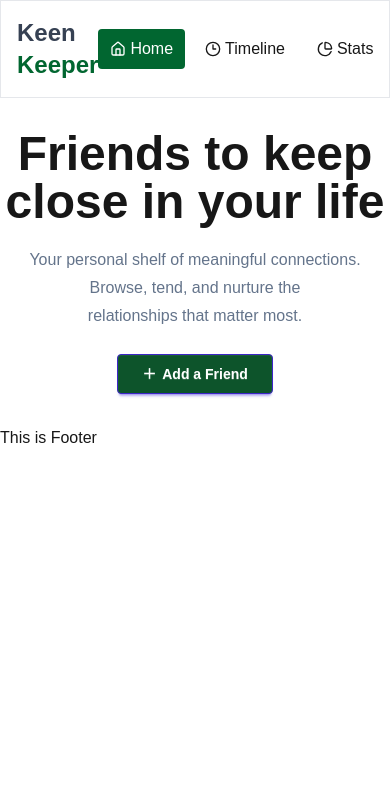
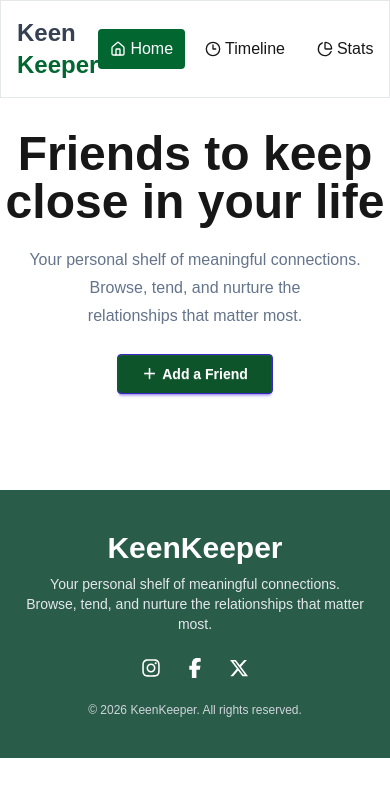
Before and after one commit to arafatgw5-cpu/Assignment-7-BA13, a Next.js app: page / in a window 390 px wide. Shown: the top 796 px of the page. Built offline with nearby package versions, Linux system fonts and the light colour scheme.

Commit message:
completed KeenKeeper project with responsive UI, friend tracking, timeline, stats dashboard, and bug fixes

```diff
--- a/package.json
+++ b/package.json
@@ -15,6 +15,7 @@
     "react-dom": "19.2.4",
     "react-hot-toast": "^2.6.0",
     "react-icons": "^5.6.0",
+    "react-toastify": "^11.0.5",
     "recharts": "^3.8.1"
   },
   "devDependencies": {
--- a/src/app/components/Footer.jsx
+++ b/src/app/components/Footer.jsx
@@ -1,11 +1,41 @@
-import React from 'react';
+import { FaInstagram, FaFacebookF, FaXTwitter } from "react-icons/fa6";
 
 const Footer = () => {
-    return (
-        <div>
-         <h1>This is Footer</h1>
+  return (
+    <footer className="bg-[#295c49] text-white py-10 mt-16">
+      <div className="max-w-6xl mx-auto px-6 text-center">
+
+        {/* Title */}
+        <h1 className="text-3xl font-bold mb-2">
+          KeenKeeper
+        </h1>
+
+        {/* Subtitle */}
+        <p className="text-gray-200 text-sm mb-6">
+        Your personal shelf of meaningful connections. Browse, tend, and nurture the relationships that matter most.
+        </p>
+
+        {/* Social Links */}
+        <div className="flex justify-center gap-6 mb-6">
+          <a href="#" className="text-xl hover:text-gray-300">
+            <FaInstagram />
+          </a>
+          <a href="#" className="text-xl hover:text-gray-300">
+            <FaFacebookF />
+          </a>
+          <a href="#" className="text-xl hover:text-gray-300">
+            <FaXTwitter />
+          </a>
         </div>
-    );
+
+        {/* Bottom */}
+        <p className="text-xs text-gray-300">
+          © 2026 KeenKeeper. All rights reserved.
+        </p>
+
+      </div>
+    </footer>
+  );
 };
 
 export default Footer;
--- a/src/app/friends/[id]/FriendsDetailsClients.jsx
+++ b/src/app/friends/[id]/FriendsDetailsClients.jsx
@@ -1,7 +1,12 @@
 "use client";
 
 import { useEffect, useState } from "react";
-import toast from "react-hot-toast";
+import {
+  ToastContainer,
+  toast,
+} from "react-toastify";
+import "react-toastify/dist/ReactToastify.css";
+
 import {
   BellRing,
   Archive,
@@ -25,11 +30,15 @@ const statusText = {
   "on-track": "On Track",
 };
 
-const cardStyle = "rounded-2xl border border-gray-200 bg-white p-6 shadow-sm";
+const cardStyle =
+  "rounded-2xl border border-gray-200 bg-white p-6 shadow-sm";
+
 const actionBtn =
   "flex w-full items-center justify-center gap-2 rounded-xl border border-gray-200 bg-white py-3 text-gray-700 hover:bg-gray-50";
+
 const quickBtn =
   "flex flex-col items-center gap-3 rounded-xl border border-gray-200 bg-white py-8 hover:bg-gray-50";
+
 const smallBtn =
   "flex items-center gap-2 rounded-lg border border-gray-200 bg-white px-4 py-2 text-gray-700 hover:bg-gray-50";
 
@@ -37,10 +46,13 @@ export default function FriendDetailsClient({ friend }) {
   const [timeline, setTimeline] = useState([]);
 
   useEffect(() => {
-    const savedTimeline = JSON.parse(localStorage.getItem("timeline")) || [];
+    const savedTimeline =
+      JSON.parse(localStorage.getItem("timeline")) || [];
+
     const myTimeline = savedTimeline.filter(
-      (item) => item.friendId === friend.id,
+      (item) => item.friendId === friend.id
     );
+
     setTimeline(myTimeline);
   }, [friend.id]);
 
@@ -58,19 +70,36 @@ export default function FriendDetailsClient({ friend }) {
       }),
     };
 
-    const savedTimeline = JSON.parse(localStorage.getItem("timeline")) || [];
+    const savedTimeline =
+      JSON.parse(localStorage.getItem("timeline")) || [];
+
     const updatedTimeline = [newItem, ...savedTimeline];
 
-    localStorage.setItem("timeline", JSON.stringify(updatedTimeline));
-    setTimeline(updatedTimeline.filter((item) => item.friendId === friend.id));
+    localStorage.setItem(
+      "timeline",
+      JSON.stringify(updatedTimeline)
+    );
 
-    toast.success(`${type} added`);
+    setTimeline(
+      updatedTimeline.filter(
+        (item) => item.friendId === friend.id
+      )
+    );
+
+    toast.success(`${type} added 🎉`);
   };
 
   return (
     <div className="mx-auto max-w-7xl px-4 py-10">
+      {/* Toast */}
+      <ToastContainer
+        position="top-right"
+        autoClose={2000}
+        theme="light"
+      />
+
       <div className="grid grid-cols-1 gap-6 lg:grid-cols-3">
-        {/* Left Side */}
+        {/* Left */}
         <div className="space-y-4">
           <div className={`${cardStyle} text-center`}>
             <img
@@ -92,9 +121,9 @@ export default function FriendDetailsClient({ friend }) {
             </span>
 
             <div className="mt-4 flex flex-wrap justify-center gap-2">
-              {friend.tags?.map((tag, index) => (
+              {friend.tags?.map((tag, i) => (
                 <span
-                  key={index}
+                  key={i}
                   className="rounded-full border border-gray-200 px-3 py-1 text-xs text-green-700"
                 >
                   {tag}
@@ -102,8 +131,13 @@ export default function FriendDetailsClient({ friend }) {
               ))}
             </div>
 
-            <p className="mt-4 text-sm italic text-gray-500">{friend.bio}</p>
-            <p className="mt-2 text-sm text-gray-500">{friend.email}</p>
+            <p className="mt-4 text-sm italic text-gray-500">
+              {friend.bio}
+            </p>
+
+            <p className="mt-2 text-sm text-gray-500">
+              {friend.email}
+            </p>
           </div>
 
           <button className={actionBtn}>
@@ -122,43 +156,57 @@ export default function FriendDetailsClient({ friend }) {
           </button>
         </div>
 
-        {/* Right Side */}
+        {/* Right */}
         <div className="space-y-6 lg:col-span-2">
+          {/* Stats */}
           <div className="grid grid-cols-1 gap-4 sm:grid-cols-3">
             <div className={`${cardStyle} text-center`}>
               <h3 className="text-3xl font-bold text-green-900">
                 {friend.days_since_contact}
               </h3>
-              <p className="mt-2 text-gray-500">Days Since Contact</p>
+              <p className="mt-2 text-gray-500">
+                Days Since Contact
+              </p>
             </div>
 
             <div className={`${cardStyle} text-center`}>
               <h3 className="text-3xl font-bold text-green-900">
                 {friend.goal}
               </h3>
-              <p className="mt-2 text-gray-500">Goal (Days)</p>
+              <p className="mt-2 text-gray-500">
+                Goal (Days)
+              </p>
             </div>
 
             <div className={`${cardStyle} text-center`}>
               <h3 className="text-xl font-bold text-green-900">
-                {new Date(friend.next_due_date).toLocaleDateString("en-US", {
+                {new Date(
+                  friend.next_due_date
+                ).toLocaleDateString("en-US", {
                   month: "short",
                   day: "numeric",
                   year: "numeric",
                 })}
               </h3>
-              <p className="mt-2 text-gray-500">Next Due</p>
+              <p className="mt-2 text-gray-500">
+                Next Due
+              </p>
             </div>
           </div>
 
-          <div className={`${cardStyle} flex items-start justify-between`}>
+          {/* Goal */}
+          <div
+            className={`${cardStyle} flex items-start justify-between`}
+          >
             <div>
               <h3 className="text-2xl font-semibold text-green-900">
                 Relationship Goal
               </h3>
               <p className="mt-3 text-gray-600">
                 Connect every{" "}
-                <span className="font-bold">{friend.goal} days</span>
+                <span className="font-bold">
+                  {friend.goal} days
+                </span>
               </p>
             </div>
 
@@ -168,6 +216,7 @@ export default function FriendDetailsClient({ friend }) {
             </button>
           </div>
 
+          {/* Quick Check-In */}
           <div className={cardStyle}>
             <h3 className="mb-5 text-2xl font-semibold text-green-900">
               Quick Check-In
@@ -200,6 +249,7 @@ export default function FriendDetailsClient({ friend }) {
             </div>
           </div>
 
+          {/* Timeline */}
           <div className={cardStyle}>
             <div className="mb-5 flex items-center justify-between">
               <h3 className="text-2xl font-semibold text-green-900">
@@ -227,10 +277,14 @@ export default function FriendDetailsClient({ friend }) {
                       <h4 className="font-medium text-gray-900">
                         {item.title}
                       </h4>
-                      <p className="text-sm text-gray-500">{item.type}</p>
+                      <p className="text-sm text-gray-500">
+                        {item.type}
+                      </p>
                     </div>
 
-                    <p className="text-sm text-gray-400">{item.date}</p>
+                    <p className="text-sm text-gray-400">
+                      {item.date}
+                    </p>
                   </div>
                 ))}
               </div>
```
Also changed, not shown: 1 other file (tests, documents, lock files or other folders).
